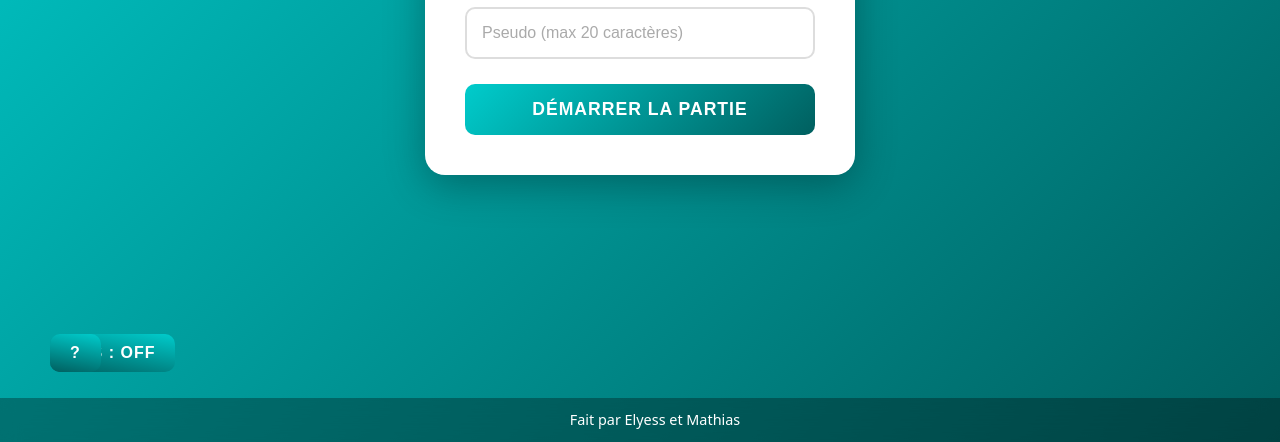
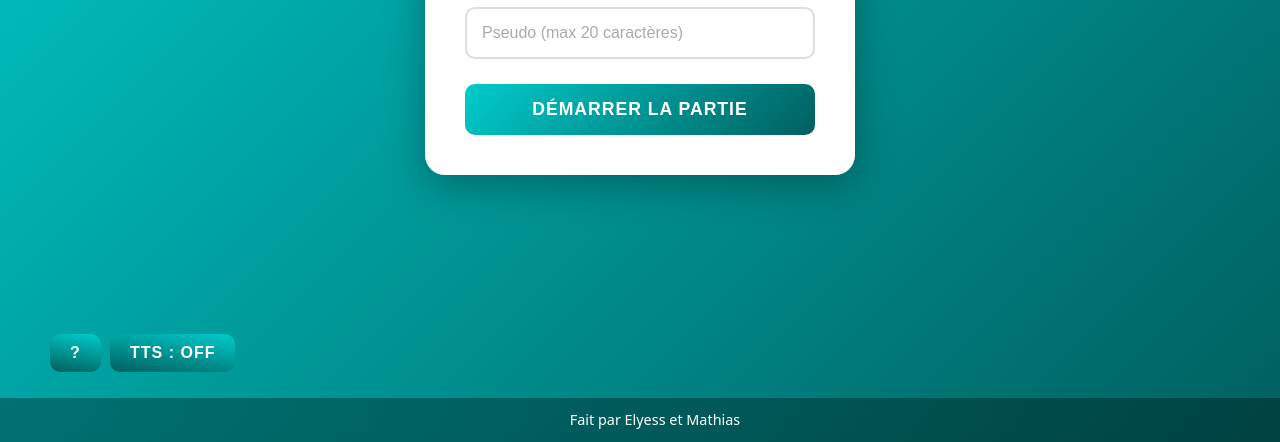
Before and after one commit to Whysperflay/odin-game, a website: page public/odin.html in a window 1280 px wide. Both pictures are taken after a click on the button "TTS : ON". Shown: the part 358-800 px from the top of the page. Drawn offline with nearby package versions, Linux system fonts and the light colour scheme; no server answers.

Commit message:
fix css btnTTS + parler

```diff
--- a/public/odin.css
+++ b/public/odin.css
@@ -847,7 +847,7 @@ footer {
     height: max-content;
     position: fixed;
     width: max-content;
-    left: 50px;
+    left: 110px;
     bottom: 70px;
 }
 
--- a/public/odin.js
+++ b/public/odin.js
@@ -28,10 +28,11 @@ document.addEventListener("DOMContentLoaded", function () {
     boutonTTS.addEventListener("click", function () {
         if (TTSactive) {
             parler("Vous allez me manquer !");
-        } else {
+        }
+        TTSactive = !TTSactive;
+        if (TTSactive) {
             parler("Vous m'avez manqué !");
         }
-        TTSactive = !TTSactive;
         boutonTTS.textContent = TTSactive ? "TTS : ON" : "TTS : OFF";
     });
 
```
